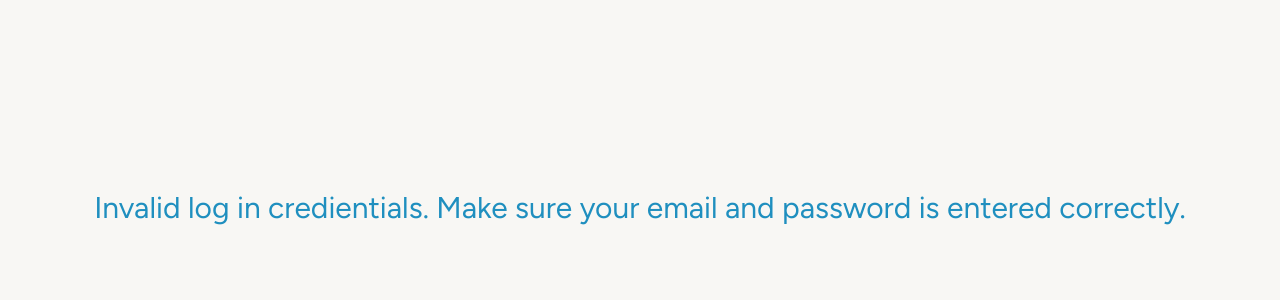
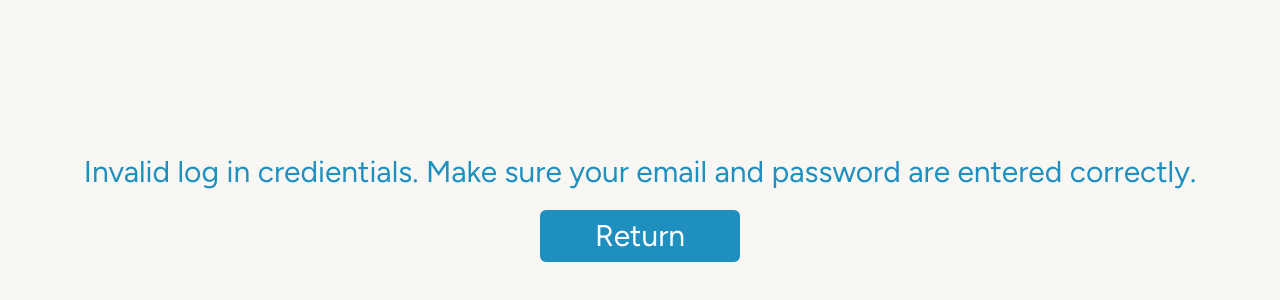
Before and after one commit to kristiiwuu/mvp, a Next.js app: page /error/invalid_credentials in a window 1280 px wide. Shown: the part 192-492 px from the top of the page. Built offline with nearby package versions, Linux system fonts and the light colour scheme.

Commit message:
added return to login button

```diff
--- a/src/app/error/invalid_credentials/page.js
+++ b/src/app/error/invalid_credentials/page.js
@@ -1,7 +1,19 @@
+"use client"
+import { redirect } from 'next/navigation'
+
 export default function ErrorPage() {
+
+  const handleClick = () => {
+    redirect('/')
+}
+
   return (
-    <div className=" h-screen bg-[#F8F7F4] text-[#1F8FBF] text-3xl flex justify-center items-center">
-       <p>Invalid log in credientials. Make sure your email and password is entered correctly.</p>
+    <div className="font-figtree h-screen bg-[#F8F7F4] text-[#1F8FBF] text-3xl flex flex-col justify-center items-center">
+       <p>Invalid log in credientials. Make sure your email and password are entered correctly.</p>
+       <button className='mt-5 flex w-[200px] px-2 py-2 justify-center items-center bg-[#1F8FBF] text-white rounded-[6px] hover:bg-[#58B6DF]'
+        onClick={handleClick}>
+          Return
+        </button>
     </div>
   );
 }
--- a/src/app/error/user_already_exists/page.js
+++ b/src/app/error/user_already_exists/page.js
@@ -1,7 +1,19 @@
+"use client"
+import { redirect } from 'next/navigation'
+
 export default function ErrorPage() {
-    return (
-      <div className="font-orienta h-screen bg-[#F8F7F4] text-[#1F8FBF] text-3xl flex justify-center items-center">
-         <p>User already exists. Try logging in.</p>
-      </div>
-    );
-  }
+
+  const handleClick = () => {
+    redirect('/')
+}
+
+  return (
+    <div className="font-figtree h-screen bg-[#F8F7F4] text-[#1F8FBF] text-3xl flex flex-col justify-center items-center">
+       <p>User already exists. Try logging in.</p>
+       <button className='mt-5 flex w-[200px] px-2 py-2 justify-center items-center bg-[#1F8FBF] text-white rounded-[6px] hover:bg-[#58B6DF]'
+        onClick={handleClick}>
+          Return
+        </button>
+    </div>
+  );
+}
--- a/src/app/error/weak_password/page.js
+++ b/src/app/error/weak_password/page.js
@@ -1,7 +1,19 @@
+"use client"
+import { redirect } from 'next/navigation'
+
 export default function ErrorPage() {
+
+  const handleClick = () => {
+    redirect('/')
+}
+
   return (
-    <div className="font-orienta h-screen bg-[#F8F7F4] text-[#1F8FBF] text-3xl flex justify-center items-center">
+    <div className="font-figtree h-screen bg-[#F8F7F4] text-[#1F8FBF] text-3xl flex flex-col justify-center items-center">
        <p>Weak password. Create a password with at least 7 characters.</p>
+       <button className='mt-5 flex w-[200px] px-2 py-2 justify-center items-center bg-[#1F8FBF] text-white rounded-[6px] hover:bg-[#58B6DF]'
+        onClick={handleClick}>
+          Return
+        </button>
     </div>
   );
 }
--- a/src/app/page.js
+++ b/src/app/page.js
@@ -47,7 +47,7 @@ export default function LoginPage() {
             <div className="flex flex-col h-[200px]">
               <label htmlFor="name" className="text-[70%]">Name:</label>
               <input
-                className="px-2 py-3 bg-[#EBEAE6] rounded-[6px] h-[12%]"
+                className="px-2 py-3 bg-[#EBEAE6] rounded-[6px] h-[12%] text-black"
                 id="name"
                 name="name"
                 type="text"
@@ -55,7 +55,7 @@ export default function LoginPage() {
               />
               <label htmlFor="email" className="mt-3 text-[70%]">Email:</label>
               <input
-                className="px-2 py-3 bg-[#EBEAE6] rounded-[6px] h-[12%]"
+                className="px-2 py-3 bg-[#EBEAE6] rounded-[6px] h-[12%] text-black"
                 id="email"
                 name="email"
                 type="email"
@@ -63,7 +63,7 @@ export default function LoginPage() {
               />
               <label className="mt-3 text-[70%]" htmlFor="password">Password:</label>
               <input
-                className="px-2 py-3 bg-[#EBEAE6] rounded-[6px] h-[12%]"
+                className="px-2 py-3 bg-[#EBEAE6] rounded-[6px] h-[12%] text-black"
                 id="password"
                 name="password"
                 type="password"
```
